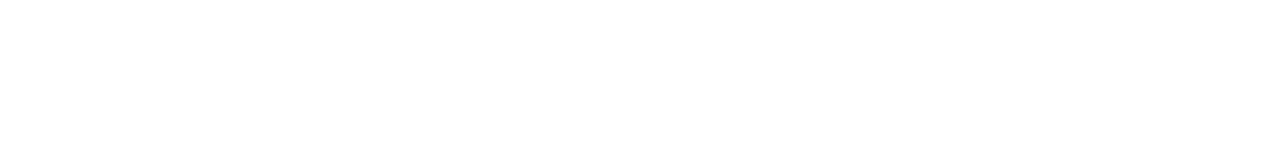
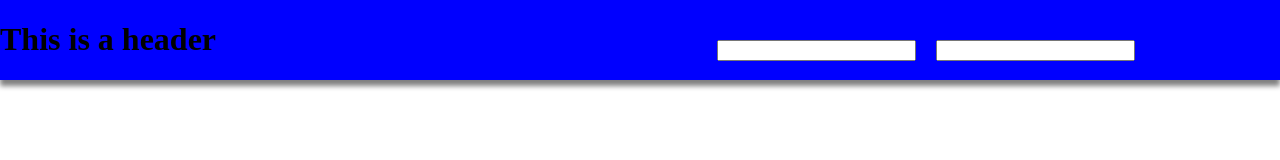
Before and after one commit to AntonnioJones/AnimateTogether, a plain HTML site: page index.html in a window 1280 px wide. Drawn offline with nearby package versions, Linux system fonts and the light colour scheme.

Commit message:
a new branch to work on login page

```diff
--- a/CSS/Main.css
+++ b/CSS/Main.css
@@ -1,3 +1,24 @@
-h1{
-  color: blue
+header{
+  background-color: blue;
+  position: fixed;
+  width:100%;
+  left:0px;
+  top: 0px;
+  height: 10%;
+  box-shadow: 0px 6px 5px grey;
 }
+
+input{
+  margin-right: 1rem;
+  padding-right: 1rem;
+}
+
+#logo{
+  position: relative;
+}
+
+#login_wrapper{
+  position: absolute;
+  left:56%;
+  top: 50%;
+}
--- a/JavaScript/test.js
+++ b/JavaScript/test.js
@@ -1,4 +1,6 @@
-const hello = "hi";
+//this function finds the biggest number
+function findBiggestNumber(a,b){
+  a > b ? console.log(a + " is bigger") : console.log(b + " is bigger");
+}
 
-console.log(hello);
-alert(hello);
+findBiggestNumber(6,8);
--- a/index.html
+++ b/index.html
@@ -1,19 +1,24 @@
 <!DOCTYPE html>
 <html>
-  <script src="https://unpkg.com/react@16/umd/react.production.min.js"></script>
-  <script src="https://unpkg.com/react-dom@16/umd/react-dom.production.min.js"></script>
-  <script src="https://unpkg.com/babel-standalone@6.15.0/babel.min.js"></script>
+
+  <head>
+    <meta charset="utf-8" lang="en"/>
+    <meta name="viewport" content="width=device-width, initial-scale=1">
+    <title>This is a nice Page </title>
+    <link rel="stylesheet" type="text/css" href="CSS/Main.css"></link>
+    <script type="text/javascript" src="JavaScript/test.js"></script>
+  </head>
+
+
   <body>
+      <header>
+          <h1 id = "logo">This is a header</h1>
 
-    <div id="mydiv"></div>
+          <div id = "login_wrapper">
+              <input id = "email_input" type="text">
+              <input id = "password_input" type="password">
+          </div>
+      </header>
+  </body>
 
-    <script type="text/babel">
-      class Hello extends React.Component {
-        render() {
-          return <h1>Hello World!</h1>
-        }
-      }
-    </script>
-
-  </body>
 </html>
```
